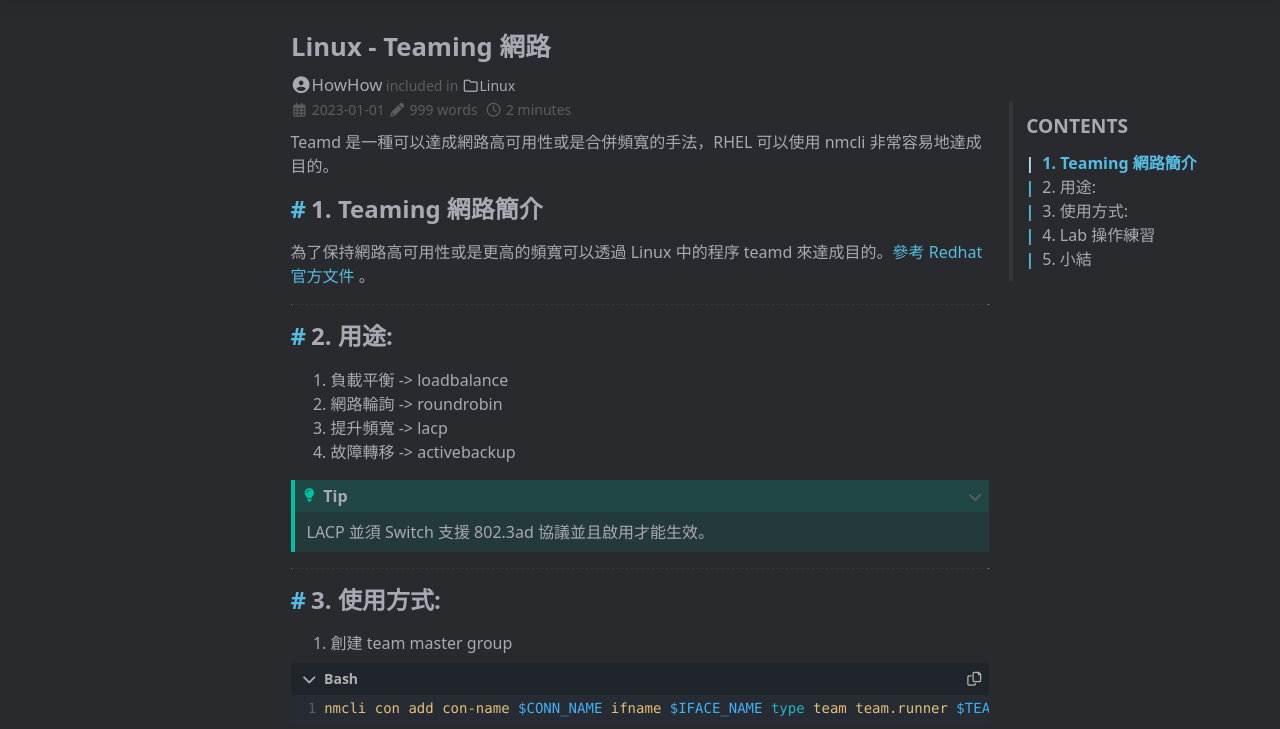
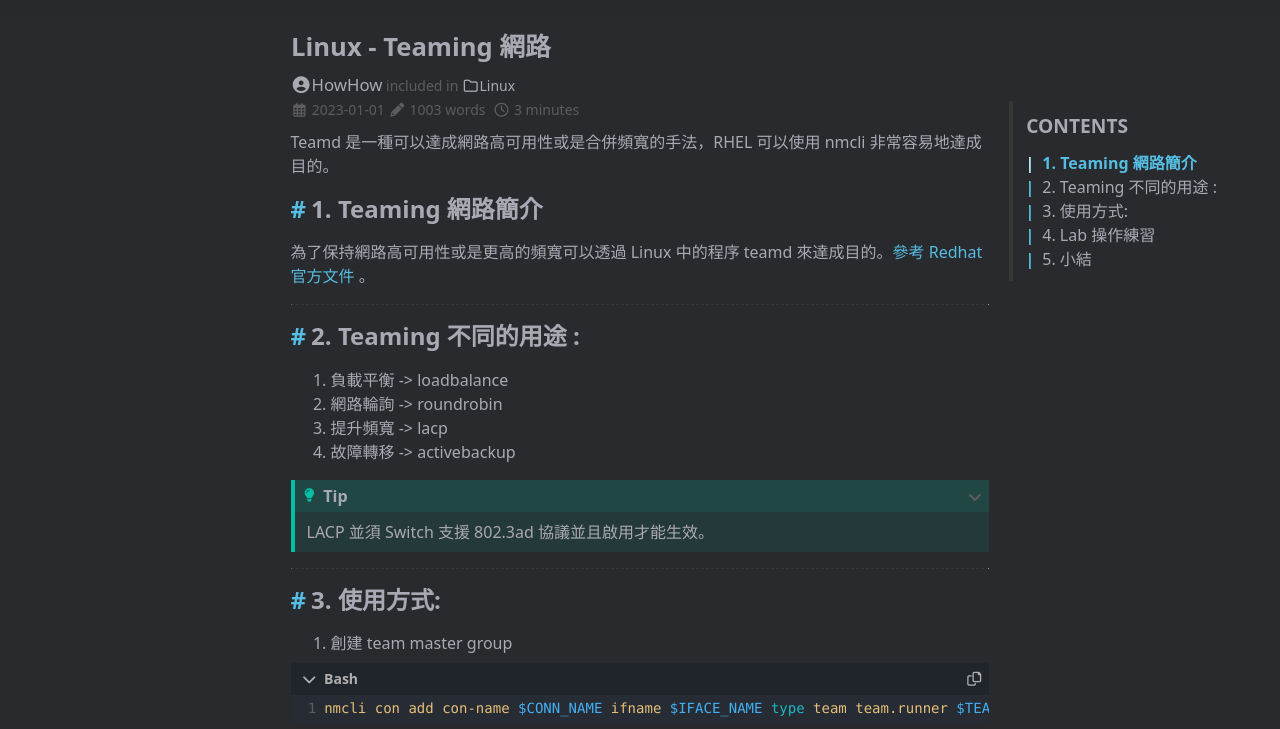
Before and after one commit to JeffWen0105/howhow_blog, a plain HTML site: page posts/linux/2023/linux-network-teamd/index.html in a window 1280 px wide. Shown: the part 59-788 px from the top of the page. Drawn offline with nearby package versions, Linux system fonts and the light colour scheme; some packages are replaced by stand-ins of ours; no server answers; a script that the page names is missing.

Commit message:
'update'

```diff
--- a/posts/linux/2023/linux-network-teamd/index.html
+++ b/posts/linux/2023/linux-network-teamd/index.html
@@ -27,7 +27,7 @@
         "mainEntityOfPage": {
             "@type": "WebPage",
             "@id": "https:\/\/blog.howhow.tk\/posts\/linux\/2023\/linux-network-teamd\/"
-        },"genre": "posts","keywords": "Linux","wordcount":  999 ,
+        },"genre": "posts","keywords": "Linux","wordcount":  1003 ,
         "url": "https:\/\/blog.howhow.tk\/posts\/linux\/2023\/linux-network-teamd\/","datePublished": "2023-01-01T00:00:00+00:00","dateModified": "2023-01-01T00:00:00+00:00","publisher": {
             "@type": "Organization",
             "name": ""},"author": {
@@ -70,8 +70,8 @@
             <div class="toc-content" id="toc-content-auto"></div>
         </div><article class="page single"><h1 class="single-title animate__animated animate__flipInX">Linux - Teaming 網路</h1><div class="post-meta">
             <div class="post-meta-line"><span class="post-author"><a href="/" title="Author" rel="author" class="author"><i class="fas fa-user-circle fa-fw" aria-hidden="true"></i>HowHow</a></span>&nbsp;<span class="post-category">included in <a href="/categories/linux/"><i class="far fa-folder fa-fw" aria-hidden="true"></i>Linux</a></span></div>
-            <div class="post-meta-line"><i class="far fa-calendar-alt fa-fw" aria-hidden="true"></i>&nbsp;<time datetime="2023-01-01">2023-01-01</time>&nbsp;<i class="fas fa-pencil-alt fa-fw" aria-hidden="true"></i>&nbsp;999 words&nbsp;
-                <i class="far fa-clock fa-fw" aria-hidden="true"></i>&nbsp;2 minutes&nbsp;</div>
+            <div class="post-meta-line"><i class="far fa-calendar-alt fa-fw" aria-hidden="true"></i>&nbsp;<time datetime="2023-01-01">2023-01-01</time>&nbsp;<i class="fas fa-pencil-alt fa-fw" aria-hidden="true"></i>&nbsp;1003 words&nbsp;
+                <i class="far fa-clock fa-fw" aria-hidden="true"></i>&nbsp;3 minutes&nbsp;</div>
         </div><div class="details toc" id="toc-static"  data-kept="">
                 <div class="details-summary toc-title">
                     <span>Contents</span>
@@ -80,7 +80,7 @@
                 <div class="details-content toc-content" id="toc-content-static"><nav id="TableOfContents">
   <ul>
     <li><a href="#1-teaming-網路簡介">1. Teaming 網路簡介</a></li>
-    <li><a href="#2-用途">2. 用途:</a></li>
+    <li><a href="#2-teaming-不同的用途-">2. Teaming 不同的用途 :</a></li>
     <li><a href="#3-使用方式">3. 使用方式:</a></li>
     <li><a href="#4-lab-操作練習">4. Lab 操作練習</a>
       <ul>
@@ -101,7 +101,7 @@
 <h2 id="1-teaming-網路簡介">1. Teaming 網路簡介</h2>
 <p>為了保持網路高可用性或是更高的頻寬可以透過 Linux 中的程序 teamd 來達成目的。<a href="https://access.redhat.com/documentation/en-us/red_hat_enterprise_linux/8/html/configuring_and_managing_networking/configuring-network-teaming_configuring-and-managing-networking#doc-wrapper" target="_blank" rel="noopener noreffer ">參考 Redhat 官方文件 </a>。</p>
 <hr>
-<h2 id="2-用途">2. 用途:</h2>
+<h2 id="2-teaming-不同的用途-">2. Teaming 不同的用途 :</h2>
 <ol>
 <li>負載平衡 -&gt; loadbalance</li>
 <li>網路輪詢 -&gt; roundrobin</li>
```
